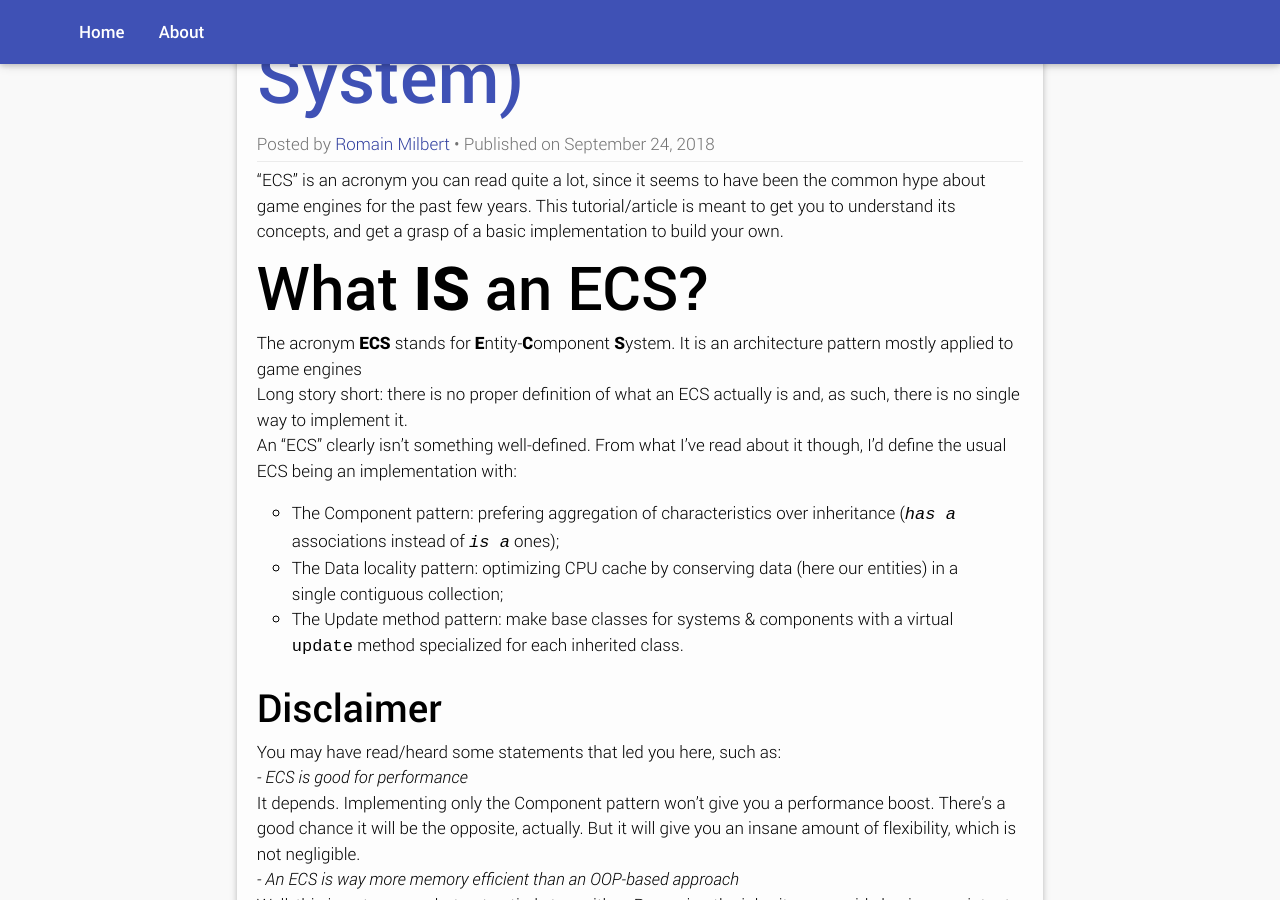
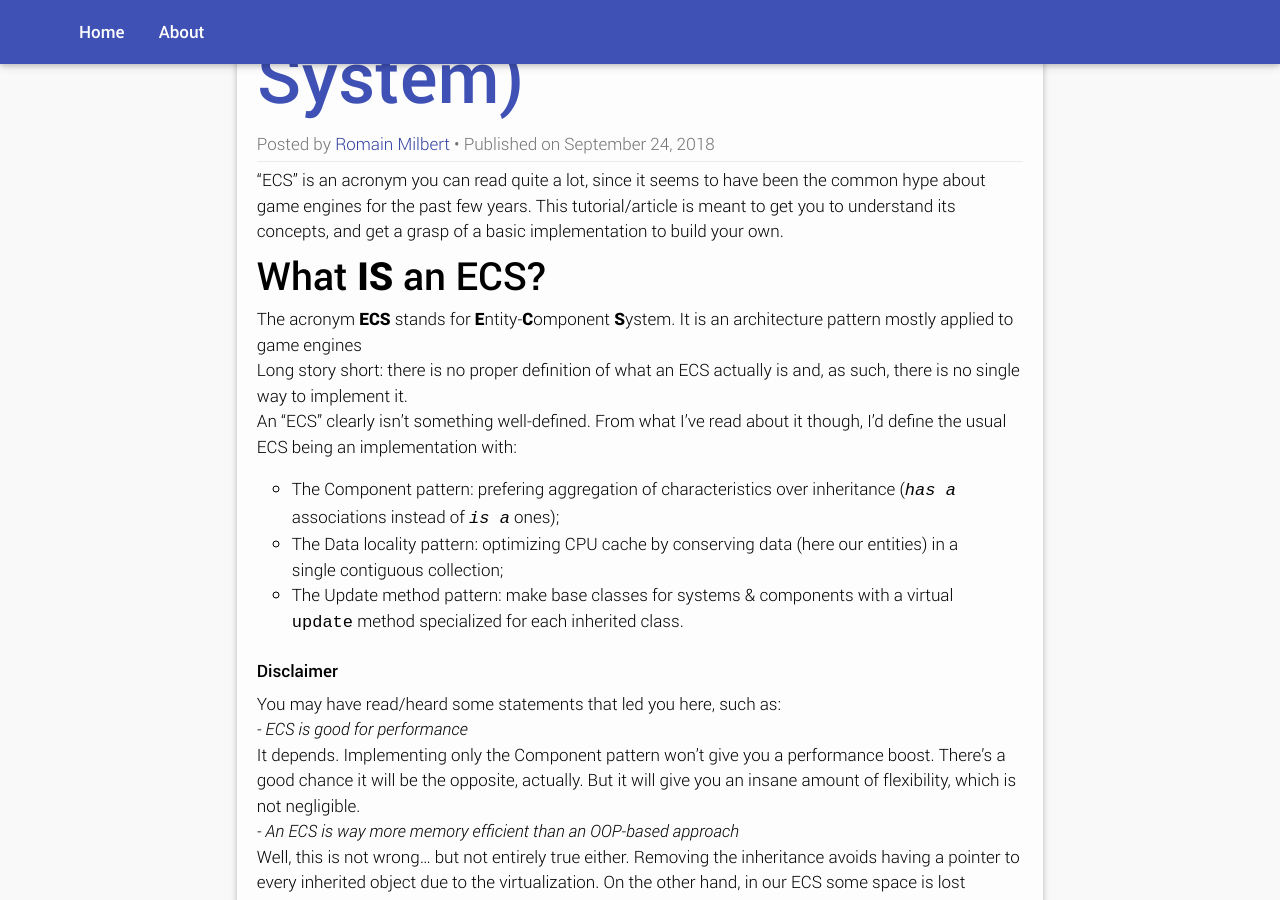
Before and after one commit to MakeItShaded/makeitshaded.github.io, a Jekyll site: the page built from _posts/2018-09-24-make-an-ecs.md, in a window 1280 px wide and 900 px high, scrolled down 364 px. Built offline with Jekyll 4.4.1, drawn with Linux system fonts in a browser that asks for light colours; some web fonts are replaced.

Commit message:
[Tuto/ECS] Made titles smaller

```diff
--- a/_posts/2018-09-24-make-an-ecs.md
+++ b/_posts/2018-09-24-make-an-ecs.md
@@ -8,7 +8,7 @@ category: [Tutorial]
 
 "ECS" is an acronym you can read quite a lot, since it seems to have been the common hype about game engines for the past few years. This tutorial/article is meant to get you to understand its concepts, and get a grasp of a basic implementation to build your own.
 
-## What **IS** an ECS?
+#### What **IS** an ECS?
 
 The acronym **ECS** stands for **E**ntity-**C**omponent **S**ystem. It is an architecture pattern mostly applied to game engines
 
@@ -20,7 +20,7 @@ An "ECS" clearly isn't something well-defined. From what I've read about it thou
 - The Data locality pattern: optimizing CPU cache by conserving data (here our entities) in a single contiguous collection;
 - The Update method pattern: make base classes for systems & components with a virtual `update` method specialized for each inherited class.
 
-#### Disclaimer
+###### Disclaimer
 
 You may have read/heard some statements that led you here, such as:
 
@@ -42,13 +42,13 @@ That being said, converting your own OOP-based engine into an ECS should not be
 
 Bottom line is: don't exert yourself trying to implement something you may not have any gain from if you have no good reason to do so. ***However***, if your goal is to learn, then I can't hold you back from implementing one. Break everything you want in your current architecture, start from scratch, do whatever you want with it, but I think learning should never be prevented in any way.
 
-## Component
+#### Component
 
 This part is actually what an ECS is really about. I guess a lot of people use the acronym "ECS" to talk about this specific pattern.
 
 A _really_ good reference for this is [the article from Game Programming Patterns](http://gameprogrammingpatterns.com/component.html).
 
-## Data locality
+#### Data locality
 
 Small explanation: a computer's CPU possesses a cache, whose size vary but still is pretty small (for example, L3 cache (largest but slowest) is ~6 MB on Intel i5s, ~8 MB on i7s, ~19 MB on AMD Ryzen 5s and ~20 MB on Ryzen 7s. This list is absolutely not entirely accurate, it may be different with each generation & model). As you can see, this cache is incredibly smaller than your amount of RAM, but is _really_ faster than it.
 
@@ -58,11 +58,11 @@ _There is no way that I can explain better than [the Game Programming Patterns'
 
 In that way, entities are meant to be in a single memory-contiguous collection (like an std::vector in C++, std::Vec in Rust, etc). As such, CPU caching doing its job and your entire world being contained in this collection, you minimize the amount of cache misses and allow your program to process data faster.
 
-## Update method
+#### Update method
 
 This one's the easiest: in our System base class we will define a virtual methode `update`, which will be reimplemented by the inheriting systems. This will be where all our logic is, executed for each iteration of the game loop.
 
-## References
+#### References
 
 - [What's an Entity System? - Wikidot](http://entity-systems.wikidot.com/)
 - [Example of ECS implementation: EntityX - Alec Thomas](https://github.com/alecthomas/entityx)
```
